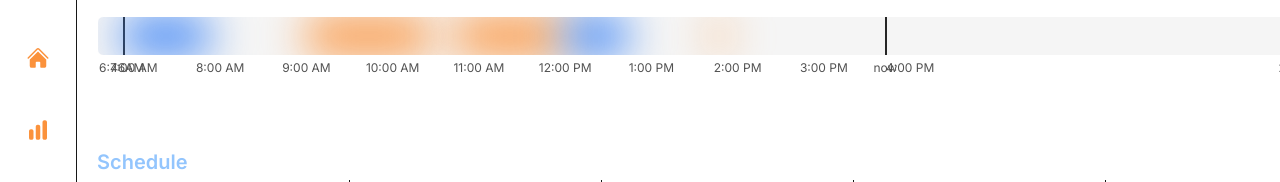
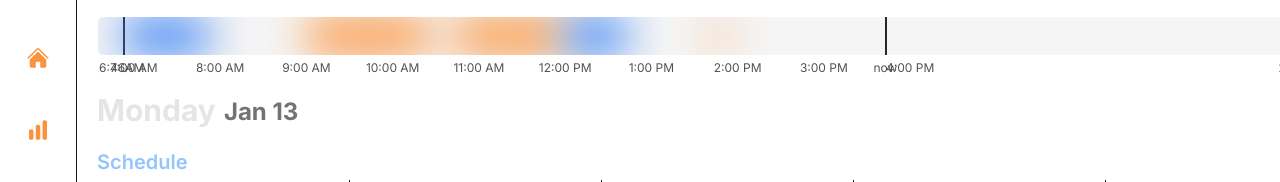
Before and after one commit to GrandeJames/bryzi, a Next.js app: page / in a window 1280 px wide. Shown: the top 182 px of the page. Built offline with nearby package versions, Linux system fonts and the light colour scheme; no server answers.

Commit message:
Show date for header

```diff
--- a/src/app/(focus-stages)/HomeStage.tsx
+++ b/src/app/(focus-stages)/HomeStage.tsx
@@ -4,6 +4,7 @@ import { Timeline } from "../Timeline";
 import { Progress } from "@/components/ui/progress";
 import TaskCreationDialog from "@/components/TaskCreationDialog";
 import { tasks } from "@/lib/data";
+import { format } from "date-fns";
 
 function HomeStage() {
   const scheduledTasks = tasks.filter((task) => task.startTime);
@@ -21,9 +22,7 @@ function HomeStage() {
       <TaskCreationDialog />
       <div className="relative space-y-10">
         <div className="pb-20 pt-5 space-y-5">
-          <header className="flex flex-col gap-1">
-            <div className="font-bold text-3xl text-white">Today</div>
-          </header>
+          <DateHeading />
           <div className="space-y-8">
             <section>
               <header className="font-semibold text-xl mb-1 text-blue-300">Schedule</header>
@@ -156,4 +155,18 @@ function ScheduledTask({ task }: { task: any }) {
   );
 }
 
+function DateHeading() {
+  const today = new Date();
+
+  const day = format(today, "EEEE"); // Full day name, e.g., "Monday"
+  const monthAndDay = format(today, "MMM d"); // Month and day, e.g., "Jan 13"
+
+  return (
+    <header className="flex items-end gap-2">
+      <span className="text-3xl font-bold text-neutral-200">{day}</span>
+      <span className="text-2xl font-bold text-neutral-500">{monthAndDay}</span>
+    </header>
+  );
+}
+
 export { HomeStage };
```
